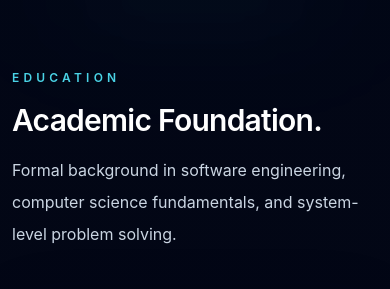
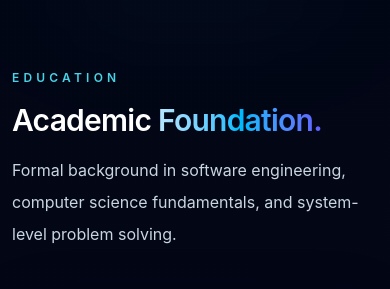
Before and after one commit to SamiunAuntor/Samiun-Alim-Auntor-Portfolio-Site, a Next.js app in the folder frontend/: page / in a window 390 px wide. Shown: the part 9776-10065 px from the top of the page. Built offline with nearby package versions, Linux system fonts and the light colour scheme.

Commit message:
update: updated titles

```diff
--- a/frontend/src/app/projects/page.tsx
+++ b/frontend/src/app/projects/page.tsx
@@ -26,13 +26,13 @@ export default function ProjectsPage() {
           <p className="text-xs font-semibold uppercase tracking-[0.35em] text-sky-300/90">
             Projects
           </p>
-          <h1 className="mt-4 max-w-3xl text-4xl font-semibold leading-tight text-white sm:text-6xl">
+          <h1 className="mt-4 max-w-5xl text-3xl font-semibold leading-tight text-white sm:text-4xl">
             Full-stack{" "}
             <span className="bg-gradient-to-r from-sky-200 via-sky-400 to-indigo-500 bg-clip-text text-transparent">
               systems and builds.
             </span>
           </h1>
-          <p className="mt-5 max-w-2xl text-base leading-8 text-slate-300">
+          <p className="mt-5 max-w-6xl text-base leading-8 text-slate-300">
             A dedicated archive for project cards, screenshots, repositories, live links, and
             detailed case studies as each README is added.
           </p>
--- a/frontend/src/components/sections/About.tsx
+++ b/frontend/src/components/sections/About.tsx
@@ -70,7 +70,7 @@ export function About() {
                 <p className="text-xs font-semibold uppercase tracking-[0.35em] text-sky-300/90">
                   About Me
                 </p>
-                <h2 className="max-w-2xl text-3xl font-semibold leading-tight text-white sm:text-5xl">
+                <h2 className="max-w-2xl text-3xl font-semibold leading-tight text-white sm:text-4xl">
                   Full-stack engineer building{" "}
                   <span className="bg-gradient-to-r from-sky-200 via-sky-400 to-indigo-500 bg-clip-text text-transparent">
                     scalable web systems.
--- a/frontend/src/components/sections/Certifications.tsx
+++ b/frontend/src/components/sections/Certifications.tsx
@@ -2,7 +2,6 @@ import Link from "next/link";
 import { ArrowUpRight, Award } from "lucide-react";
 import { PageContainer } from "@/components/shared/PageContainer";
 import { Reveal } from "@/components/shared/Reveal";
-import { SectionHeading } from "@/components/shared/SectionHeading";
 import { certifications } from "@/data/certifications";
 
 const completedCertifications = certifications.filter(
@@ -17,11 +16,20 @@ export function Certifications() {
     <section id="certifications" className="py-16 lg:py-24">
       <PageContainer className="flex flex-col gap-10">
         <Reveal>
-          <SectionHeading
-            eyebrow="Certifications"
-            title="Certifications and learning."
-            description="Completed and ongoing learning paths that support my engineering growth."
-          />
+          <div className="max-w-3xl space-y-4">
+            <p className="text-xs font-semibold uppercase tracking-[0.35em] text-cyan-300/90">
+              Certifications
+            </p>
+            <h2 className="text-3xl font-semibold tracking-tight text-white sm:text-4xl">
+              Certifications and{" "}
+              <span className="bg-gradient-to-r from-sky-200 via-sky-400 to-indigo-500 bg-clip-text text-transparent">
+                Learning.
+              </span>
+            </h2>
+            <p className="text-base leading-8 text-slate-300 sm:text-lg">
+              Completed and ongoing learning paths that support my engineering growth.
+            </p>
+          </div>
         </Reveal>
 
         <div className="grid gap-6 xl:grid-cols-[1.05fr_0.95fr]">
--- a/frontend/src/components/sections/Contact.tsx
+++ b/frontend/src/components/sections/Contact.tsx
@@ -111,7 +111,7 @@ export function Contact() {
             <p className="text-xs font-semibold uppercase tracking-[0.35em] text-sky-300/90">
               Contact
             </p>
-            <h2 className="text-4xl font-semibold leading-tight text-white sm:text-5xl">
+            <h2 className="text-3xl font-semibold leading-tight text-white sm:text-4xl">
               Have an{" "}
               <span className="bg-gradient-to-r from-cyan-200 via-sky-400 to-indigo-500 bg-clip-text text-transparent">
                 idea?
--- a/frontend/src/components/sections/Education.tsx
+++ b/frontend/src/components/sections/Education.tsx
@@ -1,7 +1,6 @@
 import { GraduationCap } from "lucide-react";
 import { PageContainer } from "@/components/shared/PageContainer";
 import { Reveal } from "@/components/shared/Reveal";
-import { SectionHeading } from "@/components/shared/SectionHeading";
 import { TechBadge } from "@/components/shared/TechBadge";
 import { academicHistory, education } from "@/data/site";
 
@@ -10,11 +9,20 @@ export function Education() {
     <section id="education" className="py-16 lg:py-24">
       <PageContainer className="flex flex-col gap-10">
         <Reveal>
-          <SectionHeading
-            eyebrow="Education"
-            title="Academic Foundation."
-            description="Formal background in software engineering, computer science fundamentals, and system-level problem solving."
-          />
+          <div className="max-w-5xl space-y-4">
+            <p className="text-xs font-semibold uppercase tracking-[0.35em] text-cyan-300/90">
+              Education
+            </p>
+            <h2 className="text-3xl font-semibold tracking-tight text-white sm:text-4xl">
+              Academic{" "}
+              <span className="bg-gradient-to-r from-sky-200 via-sky-400 to-indigo-500 bg-clip-text text-transparent">
+                Foundation.
+              </span>
+            </h2>
+            <p className="text-base leading-8 text-slate-300 sm:text-lg">
+              Formal background in software engineering, computer science fundamentals, and system-level problem solving.
+            </p>
+          </div>
         </Reveal>
 
         <div className="grid gap-6 xl:grid-cols-[1.05fr_0.95fr]">
--- a/frontend/src/components/sections/Projects.tsx
+++ b/frontend/src/components/sections/Projects.tsx
@@ -17,7 +17,7 @@ export function Projects() {
               <p className="text-xs font-semibold uppercase tracking-[0.35em] text-sky-300/90">
                 Featured Projects
               </p>
-              <h2 className="mt-4 text-3xl font-semibold leading-tight text-white sm:text-5xl">
+              <h2 className="mt-4 text-3xl font-semibold leading-tight text-white sm:text-4xl">
                 Selected{" "}
                 <span className="bg-gradient-to-r from-sky-200 via-sky-400 to-indigo-500 bg-clip-text text-transparent">
                   Product Systems.
--- a/frontend/src/components/sections/Services.tsx
+++ b/frontend/src/components/sections/Services.tsx
@@ -68,7 +68,7 @@ export function Services() {
             <p className="text-xs font-semibold uppercase tracking-[0.35em] text-sky-300/90">
               Services
             </p>
-            <h2 className="mt-4 text-3xl font-semibold leading-tight text-white sm:text-5xl">
+            <h2 className="mt-4 text-3xl font-semibold leading-tight text-white sm:text-4xl">
               Systems{" "}
               <span className="bg-gradient-to-r from-sky-200 via-sky-400 to-indigo-500 bg-clip-text text-transparent">
                 I Build.
--- a/frontend/src/components/sections/Skills.tsx
+++ b/frontend/src/components/sections/Skills.tsx
@@ -96,7 +96,7 @@ export function Skills() {
             <p className="text-xs font-semibold uppercase tracking-[0.35em] text-sky-300/90">
               Skills
             </p>
-            <h2 className="mt-4 text-3xl font-semibold leading-tight text-white sm:text-5xl">
+            <h2 className="mt-4 text-3xl font-semibold leading-tight text-white sm:text-4xl">
               Tech Stack Behind{" "}
               <span className="bg-gradient-to-r from-sky-200 via-sky-400 to-indigo-500 bg-clip-text text-transparent">
                 My Work.
```
